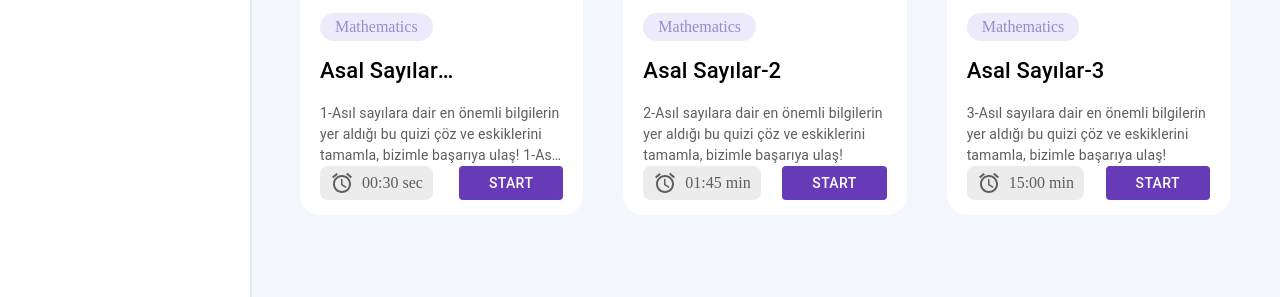
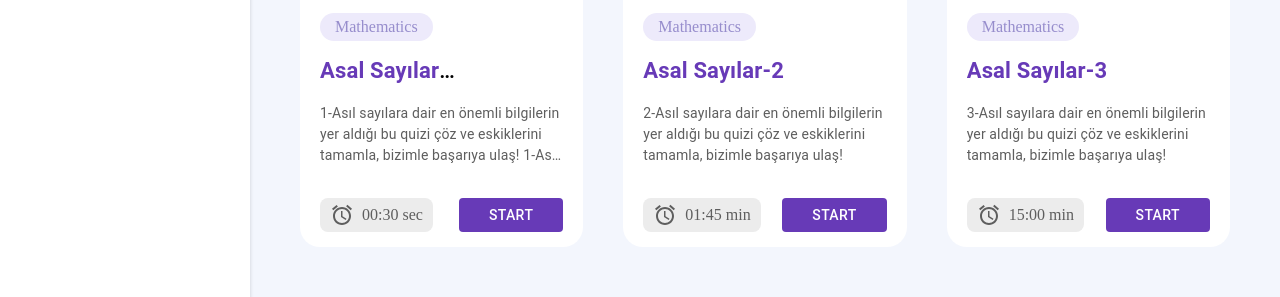
Before and after one commit to GoktugSulun/QuizMaster, a React (Vite) app: page / in a window 1280 px wide. Shown: the part 312-609 px from the top of the page. Built offline with nearby package versions, Linux system fonts and the light colour scheme; sample sign-in values are in the browser's storage.

Commit message:
Edit QuizPreview folder structure

```diff
--- a/src/Pages/Dashboard/Components/QuizPreview.tsx
+++ b/src/Pages/Dashboard/Components/QuizPreview.tsx
@@ -1,9 +1,9 @@
-import { Box, Button, Stack, Tooltip } from '@mui/material';
+import { Stack, Tooltip } from '@mui/material';
 import * as S from '../Style/Dashboard.style';
-import AccessAlarmsIcon from '@mui/icons-material/AccessAlarms';
 import FavoriteBorderIcon from '@mui/icons-material/FavoriteBorder';
 import FavoriteIcon from '@mui/icons-material/Favorite';
-import { createSearchParams, useNavigate } from 'react-router-dom';
+import QuizPreviewFooter from './QuizPreviewFooter';
+import QuizPreviewBody from './QuizPreviewBody';
 
 type QuizPreviewProps = {
    data: {
@@ -20,15 +20,9 @@ type QuizPreviewProps = {
 
 const QuizPreview = (props: QuizPreviewProps) => {
    const { id, title, description, time, img, liked } = props.data;
-   const navigate = useNavigate();
-
-   const navigateHandler = () => {
-      const searchParams = createSearchParams({ id: `${id}` });
-      navigate({ pathname: 'rules/quiz', search: `?${searchParams}` });
-   };
 
    return (
-      <S.QuizPreview onClick={navigateHandler}>
+      <S.QuizPreview>
          <Tooltip title={liked ? 'Unlike' : 'Like'}>
             <S.LikeButton>
                { liked ? <FavoriteIcon /> : <FavoriteBorderIcon /> }
@@ -43,62 +37,9 @@ const QuizPreview = (props: QuizPreviewProps) => {
             >
                Mathematics
             </S.Category>
-            <Stack flex={1}>
-               <Box sx={{ padding: '0 20px', flex: 1 }} >
-                  <Tooltip
-                     title={title}
-                     placement="bottom-start"
-                     slotProps={{
-                        popper: {
-                          modifiers: [
-                            {
-                              name: 'offset',
-                              options: {
-                                offset: [0, -8],
-                              },
-                            },
-                          ],
-                        },
-                      }}
-                  >
-                     <S.EllipsisText
-                        $maxRow={1}
-                        fontSize={22}
-                        variant="h6"
-                        lineHeight={1.4}
-                     >
-                        <S.Link to=""> {title} </S.Link>
-                     </S.EllipsisText >
-                  </Tooltip>
-                  <S.EllipsisText
-                     sx={{ marginTop: 2, color: '#5e5e5e' }}
-                     $maxRow={3}
-                     fontSize={14}
-                     paragraph
-                  >
-                     {description}
-                  </S.EllipsisText>
-               </Box>
-               <Stack
-                  padding="0 20px 15px"
-                  flexDirection="row"
-                  justifyContent="space-between"
-                  gap={1}
-                  flexWrap="wrap"
-               >
-                  <Box sx={{ color: '#5e5e5e', background: '#ececec', borderRadius: 2, padding: '5px 10px' }}>
-                     <Stack
-                        height="100%"
-                        flexDirection="row"
-                        alignItems="center"
-                        gap={1}
-                     >
-                        <AccessAlarmsIcon />
-                        {time}
-                     </Stack>
-                  </Box>
-                  <Button sx={{ padding: "5px 30px", ":hover": { padding: "5px 40px" } }} > START </Button>
-               </Stack>
+            <Stack flex={1} gap={4}>
+               <QuizPreviewBody id={id} title={title} description={description} />
+               <QuizPreviewFooter id={id} time={time} />
             </Stack>
          </Stack>
       </S.QuizPreview>
--- /dev/null
+++ b/src/Pages/Dashboard/Components/QuizPreviewBody.tsx
@@ -0,0 +1,52 @@
+import { Box, Tooltip } from "@mui/material";
+import * as S from '../Style/Dashboard.style';
+
+type QuizPreviewBodyProps = {
+   title: string;
+   description: string;
+   id: number;
+};
+
+const QuizPreviewBody = ({ title, description, id }: QuizPreviewBodyProps) => {
+
+
+   return (
+      <Box sx={{ padding: '0 20px', flex: 1 }} >
+         <Tooltip
+            title={title}
+            placement="bottom-start"
+            slotProps={{
+               popper: {
+                  modifiers: [
+                     {
+                     name: 'offset',
+                     options: {
+                        offset: [0, -8],
+                     },
+                     },
+                  ],
+               },
+               }}
+         >
+            <S.EllipsisText
+               $maxRow={1}
+               fontSize={22}
+               variant="h6"
+               lineHeight={1.4}
+            >
+               <S.Link to={{ pathname: "rules/quiz", search: `?id=${id}` }}> {title} </S.Link>
+            </S.EllipsisText >
+         </Tooltip>
+         <S.EllipsisText
+            sx={{ marginTop: 2, color: '#5e5e5e' }}
+            $maxRow={3}
+            fontSize={14}
+            paragraph
+         >
+            {description}
+         </S.EllipsisText>
+      </Box>
+   )
+}
+
+export default QuizPreviewBody
--- /dev/null
+++ b/src/Pages/Dashboard/Components/QuizPreviewFooter.tsx
@@ -0,0 +1,47 @@
+import { Box, Button, Stack } from "@mui/material";
+import AccessAlarmsIcon from '@mui/icons-material/AccessAlarms';
+import { createSearchParams, useNavigate } from "react-router-dom";
+
+type QuizPreviewFooterProps = {
+   time: string;
+   id: number;
+}
+
+const QuizPreviewFooter = ({ time, id }: QuizPreviewFooterProps) => {
+   const navigate = useNavigate();
+
+   const navigateHandler = () => {
+      const searchParams = createSearchParams({ id: `${id}` });
+      navigate({ pathname: 'rules/quiz', search: `?${searchParams}` });
+   };
+
+   return (
+      <Stack
+         padding="0 20px 15px"
+         flexDirection="row"
+         justifyContent="space-between"
+         gap={1}
+         flexWrap="wrap"
+      >
+         <Box sx={{ color: '#5e5e5e', background: '#ececec', borderRadius: 2, padding: '5px 10px' }}>
+            <Stack
+               height="100%"
+               flexDirection="row"
+               alignItems="center"
+               gap={1}
+            >
+               <AccessAlarmsIcon />
+               {time}
+            </Stack>
+         </Box>
+         <Button
+            onClick={navigateHandler}
+            sx={{ padding: "5px 30px", ":hover": { padding: "5px 40px" } }}
+         >
+            START
+         </Button>
+      </Stack>
+   )
+}
+
+export default QuizPreviewFooter;
--- a/src/Pages/Dashboard/Style/Dashboard.style.ts
+++ b/src/Pages/Dashboard/Style/Dashboard.style.ts
@@ -18,7 +18,7 @@ export const QuizPreview = styled('div')(({ theme }) => ({
       objectFit: 'cover'
    },
    ':hover': {
-      cursor: 'pointer',
+      // cursor: 'pointer',
       '& .MuiTypography-root a': {
          // color: theme.palette.primary.main,
          textDecoration: 'underline'
@@ -35,7 +35,8 @@ export const Image = styled('img')(({ theme }) => ({
 
 export const Link = styled(ReactRouterLink)(({ theme }) => ({
    textDecoration: 'none',
-   color: theme.palette.common.black,
+   color: theme.palette.primary.main,
+   fontWeight: 'bold',
    '&:hover ': {
       textDecoration: 'underline'
    }
```
